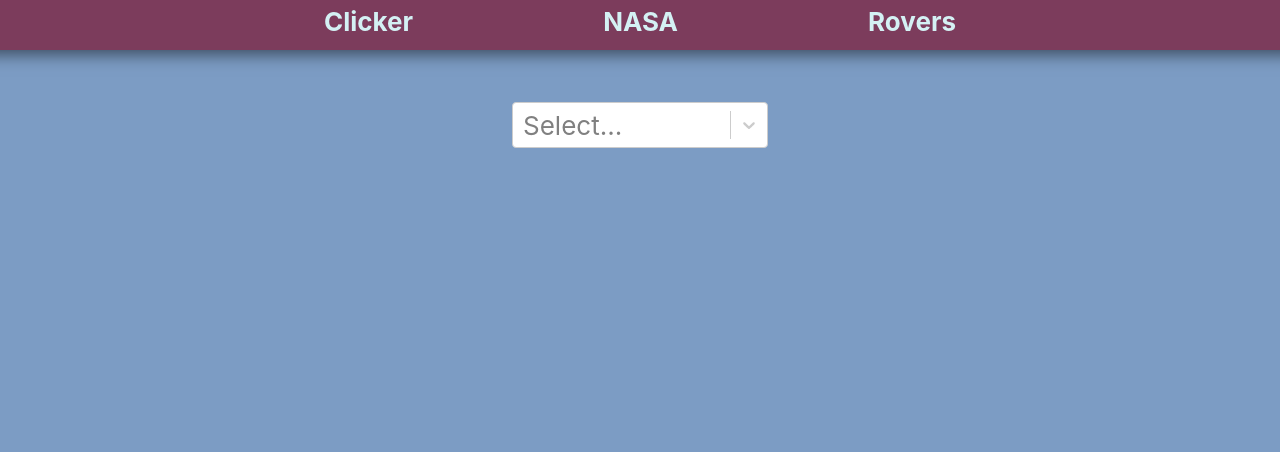
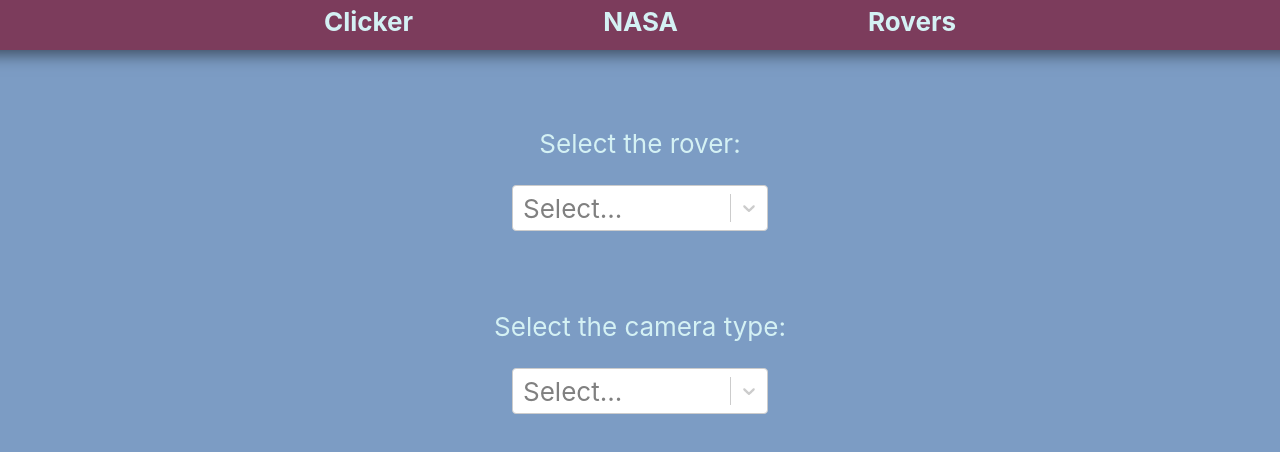
Before and after one commit to AntonioCarapcea/MarsAppSPA, a React (Create React App) app: page /rovers in a window 1280 px wide. Shown: the top 452 px of the page. Built offline with nearby package versions, Linux system fonts and the light colour scheme; no server answers.

Commit message:
Added camera selector

```diff
--- a/src/App.scss
+++ b/src/App.scss
@@ -89,3 +89,10 @@ $darkblue: #05445E;
   width: 20%;
   height: 100px;
 }
+
+.DivSelectContainer {
+  width: 100%;
+  flex-direction: column;
+  display: flex;
+  align-items: center;
+}
--- a/src/RoverSelector.tsx
+++ b/src/RoverSelector.tsx
@@ -31,21 +31,27 @@ interface RoverOption {
     label: string;
     value: Rover;
 }
+// eslint-disable-next-line
+interface CameraOption {
+    label: string;
+    value: Camera;
+}
 
 export function RoverSelector() {
     // eslint-disable-next-line
     const [rovers, SetRovers] = useState<Rover[]>([] as Rover[]);
     const [roverOptions, SetRoverOptions] = useState<RoverOption[]>([] as RoverOption[]);
+    // eslint-disable-next-line
+    const [cameraOptions, SetCameraOptions] = useState<CameraOption[]>([] as CameraOption[]);
 
 
     useEffect(() => {
         const path = "http://localhost:8000/rovers";
         axios.get<RoverResponse>(path)
-            .then(response =>
-                {
+            .then(response => {
                 console.log(response.data.rovers);
 
-                    let newRoverOptions : RoverOption[] = [];
+                let newRoverOptions: RoverOption[] = [];
 
                 for (let rover of response.data.rovers) {
                     newRoverOptions.push({
@@ -54,8 +60,6 @@ export function RoverSelector() {
                     })
                 }
 
-
-
                 SetRovers(response.data.rovers);
                 SetRoverOptions(newRoverOptions);
             }
@@ -63,13 +67,37 @@ export function RoverSelector() {
             .catch(err => console.log(err));
     }, []);
 
-    function handleRoverSelect(e : any) {
-        console.log(e);
+    function handleRoverSelect(e: RoverOption | RoverOption[] | null) {
+        const option = e as RoverOption;
+        const rover = option.value;
+        const cameras = rover.cameras;
+        let newCameraOptions: CameraOption[] = [];
+
+        for (let camera of cameras) {
+            newCameraOptions.push({
+                label: camera.full_name,
+                value: camera
+            });
+        }
+
+        SetCameraOptions(newCameraOptions);
     }
 
     return (
+        <div className="DivSelectContainer">
+            <p>
+                Select the rover:
+            </p>
             <div className="DivSelect">
-            <Select options={roverOptions} onChange={handleRoverSelect}/>
+                <Select options={roverOptions} onChange={handleRoverSelect} />
             </div>
+            <p>
+                Select the camera type:
+            </p>
+            <div className="DivSelect">
+                <Select options={cameraOptions} />
+            </div>
+        </div>
+
     );
 }
```
Lines whose indentation alone changed are shown as unchanged.
